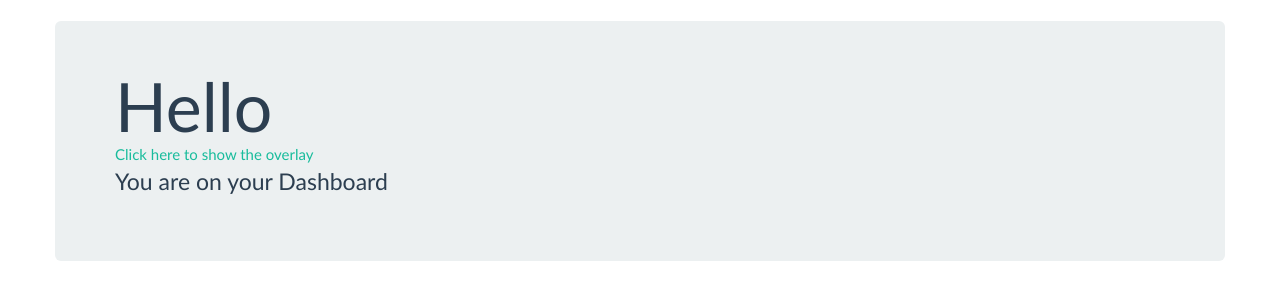
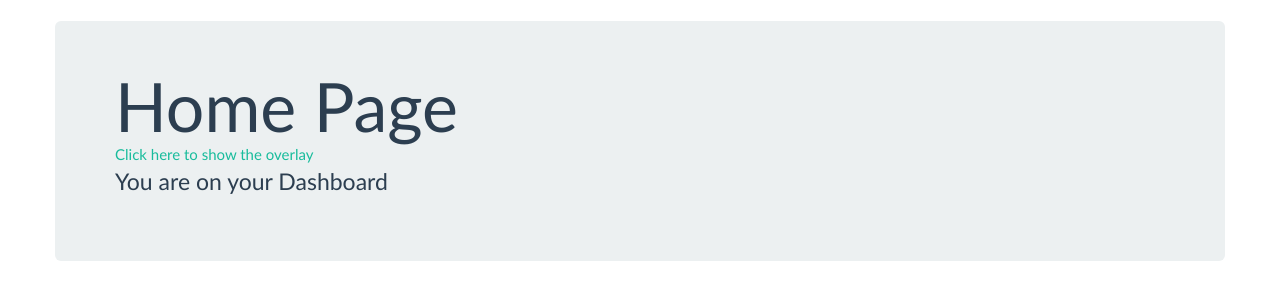
Before and after one commit to plalleman/buku, a Django app: page / in a window 1280 px wide. Shown: the part 60-360 px from the top of the page. Run offline with Django 3.2, Linux system fonts and the light colour scheme; a user stored in the database is signed in; some libraries are stand-ins or nearby versions.

Commit message:
Made Home page less confusing

```diff
--- a/templates/home.html
+++ b/templates/home.html
@@ -46,7 +46,7 @@ body {
 <div class="container">
     <div class="row">
         <div class="jumbotron">
-            <h1>Hello</h1>
+            <h1>Home Page   </h1>
 
         <a href='#' onclick='overlay()'>Click here to show the overlay</a>
 
```
Also changed, not shown: db.sqlite3, 8 other files.
